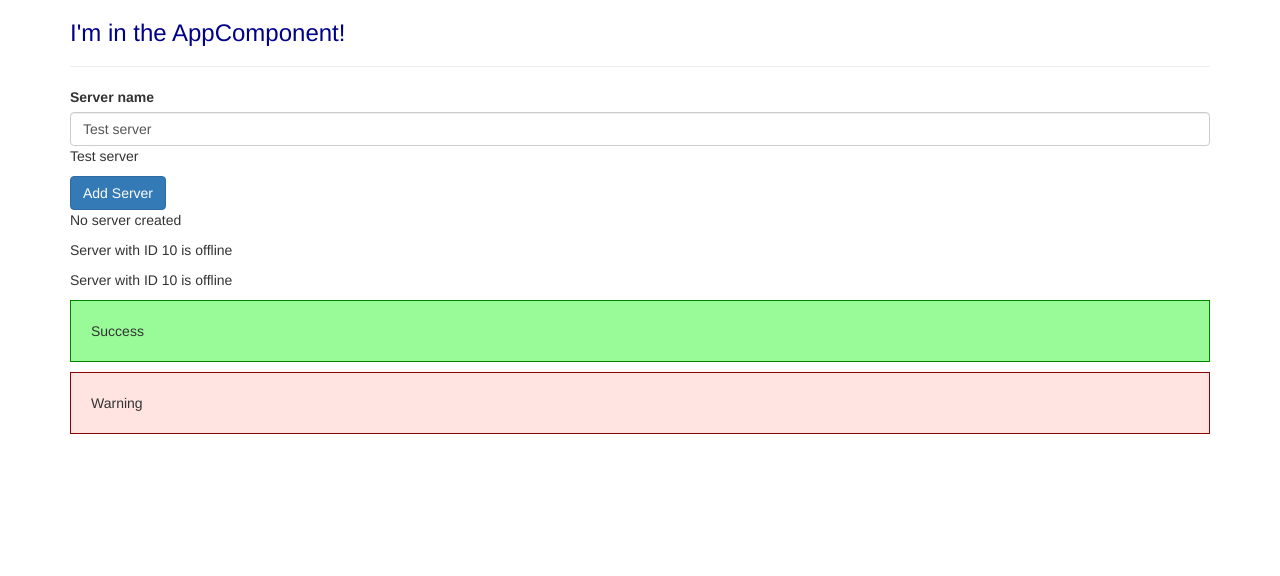
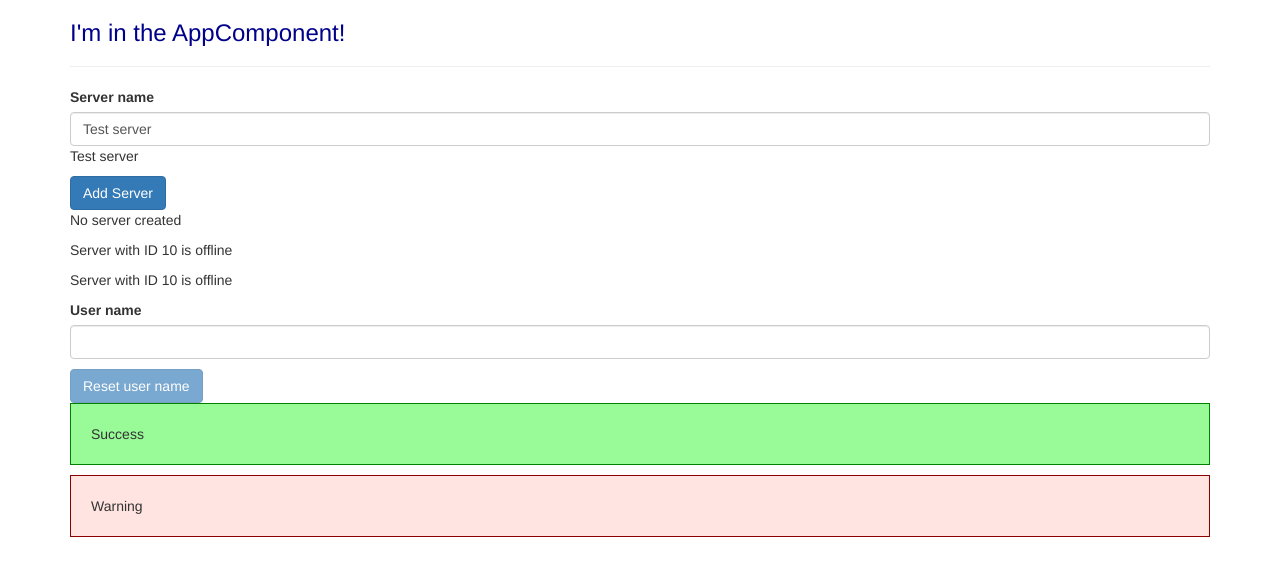
Before and after one commit to krzysiekkogut/learn-angular, an Angular app: page / in a window 1280 px wide. Shown: the top 576 px of the page. Built offline with nearby package versions, Linux system fonts and the light colour scheme.

Commit message:
Data binding practice

```diff
--- a/src/app/servers/servers.component.html
+++ b/src/app/servers/servers.component.html
@@ -11,3 +11,14 @@
 <p>{{ serverCreationStatus }}</p>
 <app-server></app-server>
 <app-server></app-server>
+
+<label>User name</label>
+<input type="text" class="form-control" [(ngModel)]="userName" />
+<p>{{ userName }}</p>
+<button
+  class="btn btn-primary"
+  [disabled]="!userName"
+  (click)="onResetUserName()"
+>
+  Reset user name
+</button>
--- a/src/app/servers/servers.component.ts
+++ b/src/app/servers/servers.component.ts
@@ -9,6 +9,7 @@
   allowNewServer = false;
   serverCreationStatus = "No server created";
   serverName = "Test server";
+  userName = "";
 
   constructor() {
     setTimeout(() => {
@@ -23,4 +24,8 @@
       this.serverName
     }`;
   }
+
+  onResetUserName() {
+    this.userName = "";
+  }
 }
```
